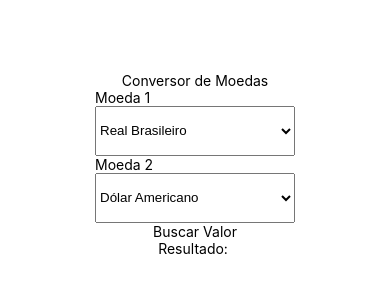
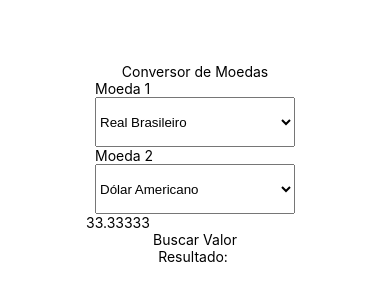
Before and after one commit to zanfolin/expo-conversaomoedas-ta, a React Native app: screen / in a window 390 px wide. Shown: the part 258-558 px from the top of the page. Built offline with nearby package versions, Linux system fonts and the light colour scheme.

Commit message:
[fix] handleBuscar

```diff
--- a/App.js
+++ b/App.js
@@ -1,12 +1,13 @@
 import { StatusBar } from 'expo-status-bar';
 import { useState } from 'react';
-import { Pressable, StyleSheet, Text, View } from 'react-native';
+import { Pressable, StyleSheet, Text, TextInput, View } from 'react-native';
 import { Picker } from '@react-native-picker/picker';
 
 export default function App() {
   const [moedaOrigem, setMoedaOrigem] = useState('BRL')
   const [moedaDestino, setMoedaDestino] = useState('USD')
   const [valorConvertido, setValorConvertido] = useState('')
+  const [valorOriginal, setValorOriginal] = useState("33.33333")
 
   const buscarHandle = async () => {
     let URL = `https://economia.awesomeapi.com.br/last/${moedaOrigem}-${moedaDestino}`
@@ -15,8 +16,11 @@ export default function App() {
       let json = await page.json()
       console.log(json)
       let indice = parseFloat(json[`${moedaOrigem}${moedaDestino}`].high)
+      // setValorConvertido(indice)
+      let valor = parseFloat(valorOriginal)
+      setValorConvertido((indice*valor).toFixed(2))
     } catch (error) {
-
+      setValorConvertido(`Erro: ${error.message}`)
     }
     // setValorConvertido(URL);
   }
@@ -54,6 +58,13 @@ export default function App() {
           <Picker.Item label="Bitcoin" value="BTC" />
         </Picker>
       </View>
+      <View>
+        <TextInput
+            value={valorOriginal}
+            onChangeText={setValorOriginal}
+            keyboardType="numeric"
+       />
+      </View>
       <Pressable onPress={buscarHandle}><Text>Buscar Valor</Text></Pressable>
       <Text>{`Resultado: ${valorConvertido}`}</Text>
       <StatusBar style="auto" />
```
